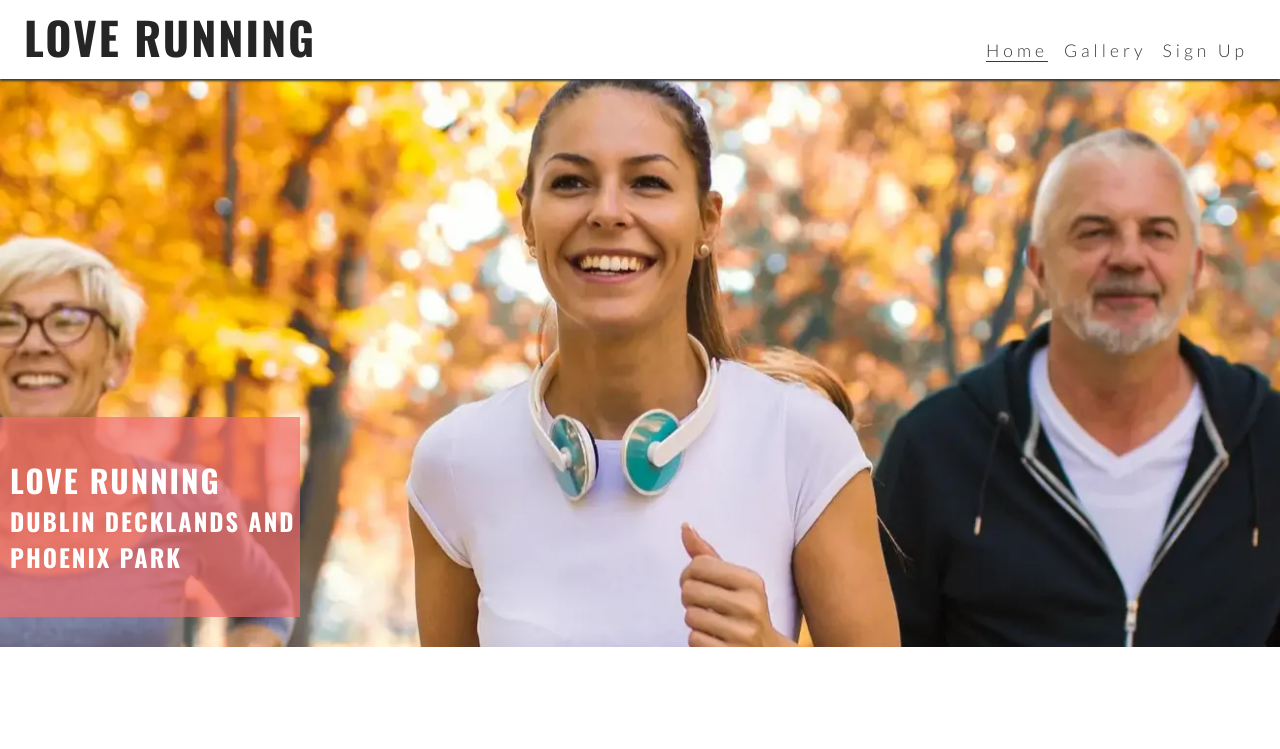
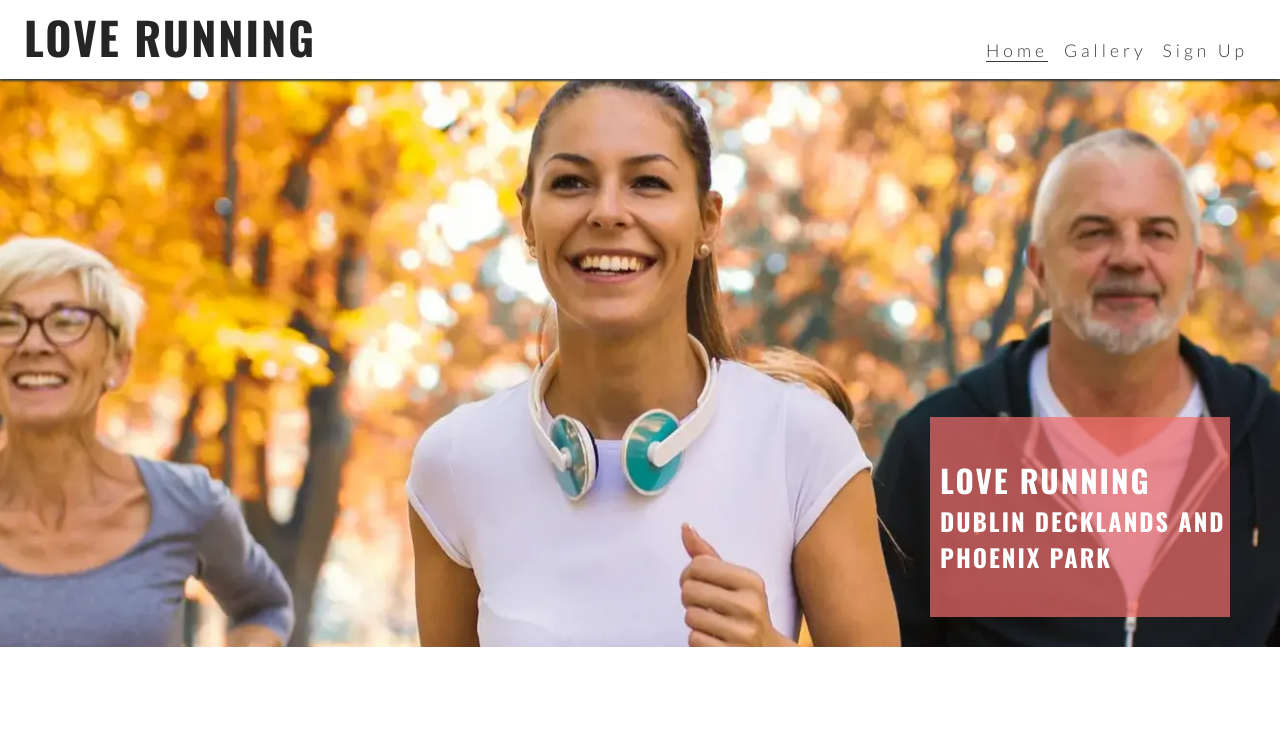
Before and after one commit to JesseRoss001/Love-running-project, a plain HTML site: page index.html in a window 1280 px wide. Shown: the top 749 px of the page. Drawn offline with nearby package versions, Linux system fonts and the light colour scheme.

Commit message:
Fixed the cover-text bug for laptop and tablet display

```diff
--- a/assets/css/style.css
+++ b/assets/css/style.css
@@ -174,7 +174,7 @@ main {
 /* Hero */
 #cover-text {
     width:300px;
-    height:50px;
+    right:50px;
 }
 }
 
```
